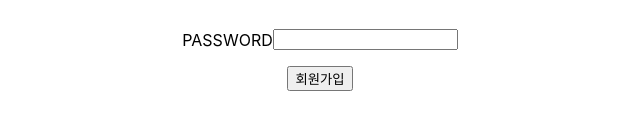
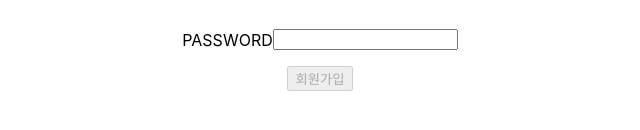
Before and after one commit to gilyeon00/wanted-pre-onboarding-frontend, a React (Create React App) app: page /signup in a window 1280 px wide. Shown: the part 360-490 px from the top of the page, without its empty margins (320-960 px from the left). Built offline with nearby package versions, Linux system fonts and the light colour scheme.

Commit message:
feat: 유효성 검사에 따른 button disable 속성 부여

```diff
--- a/src/App.css
+++ b/src/App.css
@@ -9,3 +9,8 @@
     text-align: center;
     padding-top: 30vh;
 }
+
+.container span{
+    color: rgb(255, 97, 97);
+    font-size: 0.8rem;
+}
--- a/src/component/Signin.jsx
+++ b/src/component/Signin.jsx
@@ -4,13 +4,16 @@ import { useNavigate } from 'react-router-dom';
 import axios from 'axios';
 
 const Signin = () => {
-    const TOP_API = 'https://pre-onboarding-selection-task.shop'
+    const BASE_URL = 'https://pre-onboarding-selection-task.shop'
 
     const [email, setEmail] = useState('')
     const [pwd, setPwd] = useState('')
 
     const [emailMsg, setEmailMsg] = useState('')
     const [pwdMsg, setPwdMsg] = useState('')
+
+    const [isEmail, setIsEmail] = useState(false)
+    const [isPwd, setIsPwd] = useState(false)
 
     let navigate = useNavigate();
 
@@ -20,10 +23,12 @@ const Signin = () => {
         const checkEmail = currentEmail.includes('@')
         if (checkEmail === false) {
             setEmailMsg('잘못된 이메일 형식입니다. @가 들어가야합니다.')
+            setIsEmail(false)
         }
         else {
             setEmailMsg('')
             setEmail(currentEmail)
+            setIsEmail(true)
         }
 
     }, [])
@@ -33,10 +38,12 @@ const Signin = () => {
 
         if (currentPwd.length < 8) {
             setPwdMsg('잘못된 비밀번호 형식입니다. 8자리이상이어야합니다.')
+            setIsPwd(false)
         }
         else {
             setPwdMsg('')
             setPwd(currentPwd)
+            setIsPwd(true)
         }
     }, [])
 
@@ -46,14 +53,17 @@ const Signin = () => {
           e.preventDefault()
           try {
             await axios
-              .post(TOP_API+'/auth/signin', {
+              .post(BASE_URL+'/auth/signin', {
                 email: email,
-                password: pwd
+                password: pwd,
+                headers: {
+                    "Content-Type": "application/json",
+                }
               })
               .then((res) => {
-                console.log('response:', res)
                 if (res.status === 200) {
-                  navigate('/todo')
+                    console.log('response:', res)
+                    navigate('/todo')
                 }
               })
           } catch (err) {
@@ -78,7 +88,8 @@ const Signin = () => {
             </div>
             <span>{pwdMsg}</span>
             <div className='field'>
-                <button data-testid="signin-button" onClick={onSubmit}>로그인</button>
+                <button data-testid="signin-button"
+                    onClick={onSubmit} disabled={!(isEmail && isPwd)} >로그인</button>
             </div>
 
         </div>
--- a/src/component/Signup.jsx
+++ b/src/component/Signup.jsx
@@ -5,16 +5,16 @@ import axios from 'axios';
 import { useNavigate } from 'react-router-dom';
 
 const Signup = () => {
-    const TOP_API = 'https://pre-onboarding-selection-task.shop'
+    const BASE_URL = 'https://pre-onboarding-selection-task.shop'
 
     const [email, setEmail] = useState('')
     const [pwd, setPwd] = useState('')
 
-    const [isEmail, setIsEmail] = useState(false)
-    const [isPwd, setIsPwd] = useState('')
-
     const [emailMsg, setEmailMsg] = useState('')
     const [pwdMsg, setPwdMsg] = useState('')
+
+    const [isEmail, setIsEmail] = useState(false)
+    const [isPwd, setIsPwd] = useState(false)
 
     let navigate = useNavigate();
 
@@ -24,10 +24,12 @@ const Signup = () => {
         const checkEmail = currentEmail.includes('@')
         if (checkEmail === false) {
             setEmailMsg('잘못된 이메일 형식입니다. @가 들어가야합니다.')
+            setIsEmail(false)
         }
         else {
             setEmailMsg('')
             setEmail(currentEmail)
+            setIsEmail(true)
         }
 
     }, [])
@@ -37,10 +39,12 @@ const Signup = () => {
 
         if (currentPwd.length < 8) {
             setPwdMsg('잘못된 비밀번호 형식입니다. 8자리이상이어야합니다.')
+            setIsPwd(false)
         }
         else {
             setPwdMsg('')
             setPwd(currentPwd)
+            setIsPwd(true)
         }
     }, [])
 
@@ -50,9 +54,12 @@ const Signup = () => {
           e.preventDefault()
           try {
             await axios
-              .post(TOP_API+'/auth/signup', {
+              .post(BASE_URL+'/auth/signup', {
                 email: email,
-                password: pwd
+                password: pwd,
+                headers: {
+                    "Content-Type": "application/json",
+                }
               })
               .then((res) => {
                 console.log('response:', res)
@@ -82,7 +89,8 @@ const Signup = () => {
             </div>
             <span>{pwdMsg}</span>
             <div className='field'>
-                <button data-testid="signup-button" type="submit" onClick={onSubmit}>회원가입</button>
+                <button data-testid="signup-button" type="submit"
+                  onClick={onSubmit} disabled={!(isEmail && isPwd)} >회원가입</button>
             </div>
         </div>
     );
```
